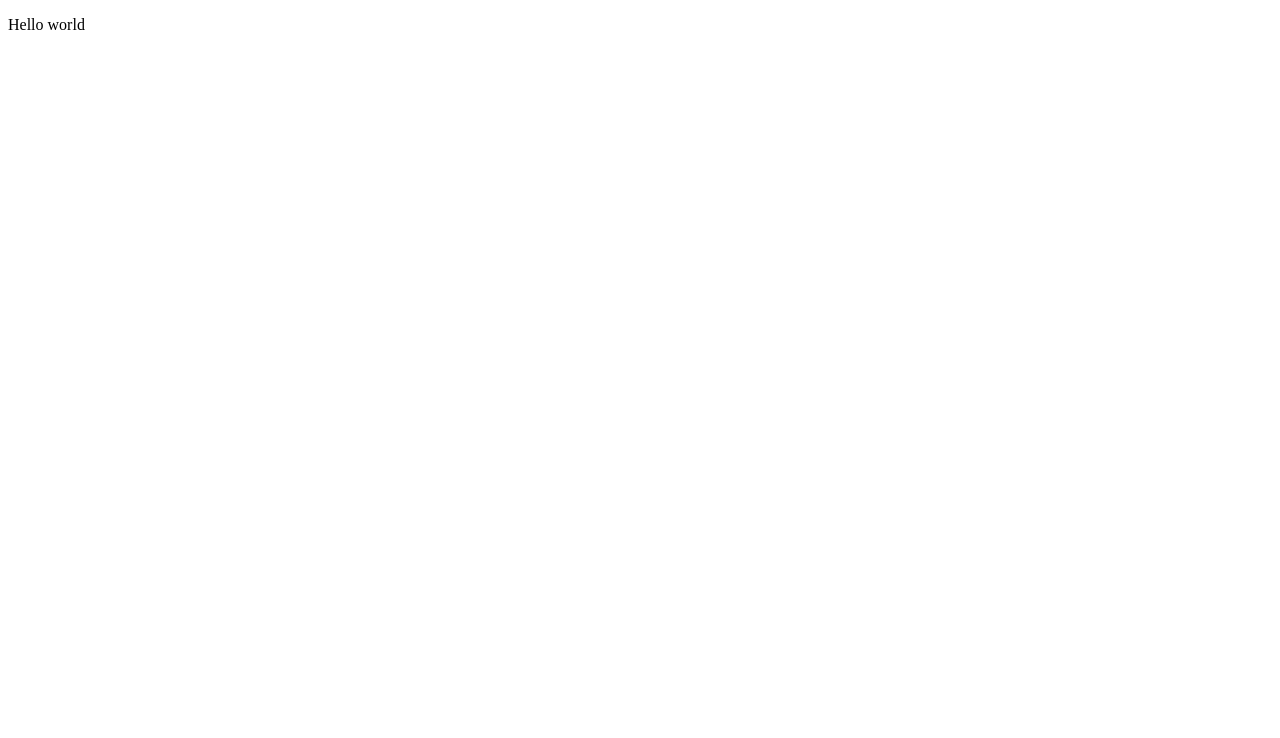
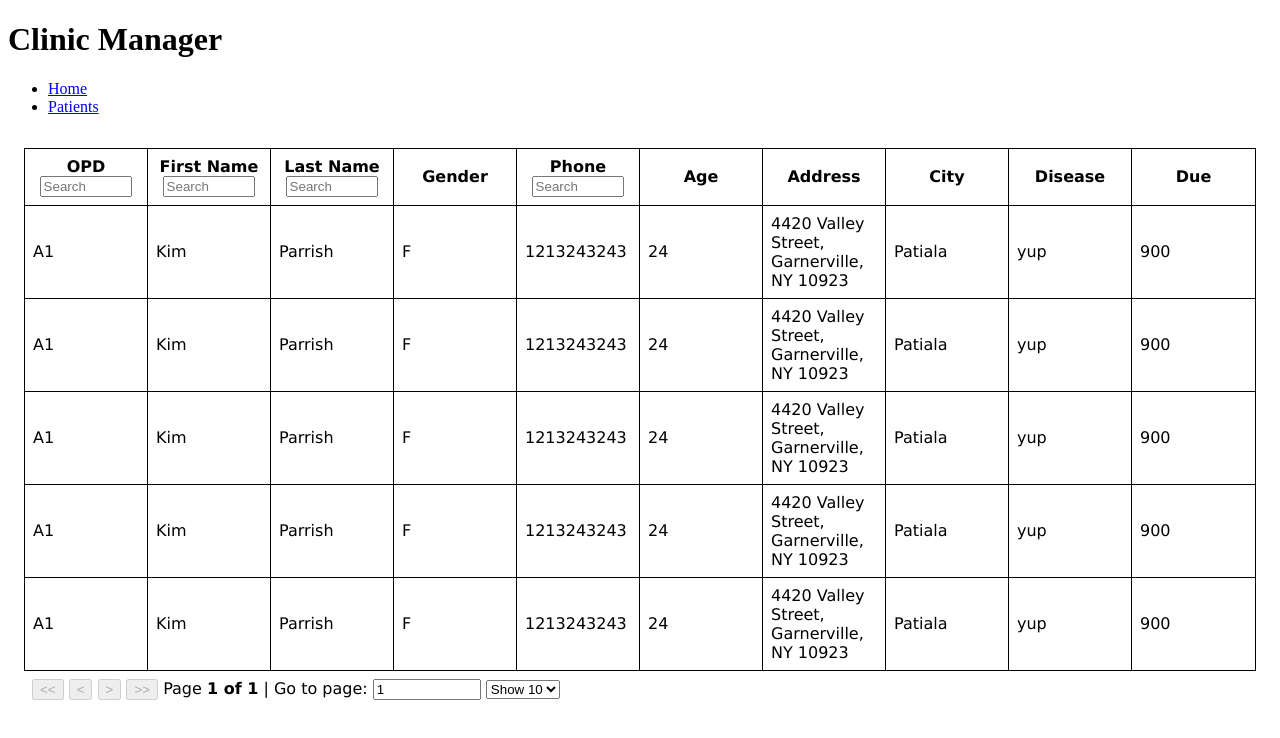
Before and after one commit to singmnj/clinic-manager-app-frontend, a React (Create React App) app: page /patients in a window 1280 px wide. Shown: the top 738 px of the page. Built offline with nearby package versions, Linux system fonts and the light colour scheme.

Commit message:
initial routing and table configs

```diff
--- a/package.json
+++ b/package.json
@@ -8,7 +8,10 @@
     "@testing-library/user-event": "^13.5.0",
     "react": "^17.0.2",
     "react-dom": "^17.0.2",
+    "react-router-dom": "^6.2.1",
     "react-scripts": "5.0.0",
+    "react-table": "^7.7.0",
+    "styled-components": "^5.3.3",
     "web-vitals": "^2.1.3"
   },
   "scripts": {
--- a/src/App.js
+++ b/src/App.js
@@ -1,8 +1,25 @@
 import React from 'react';
+import { Route, NavLink, Routes, BrowserRouter } from "react-router-dom";
+import TablePage from './components/TablePage';
+import DashboardPage from './components/DashboardPage';
 
 const App = () => (
   <div>
-    <p>Hello world</p>
+    <BrowserRouter>
+      <div>
+        <h1>Clinic Manager</h1>
+        <ul className="header">
+          <li><NavLink to="/">Home</NavLink></li>
+          <li><NavLink to="/patients">Patients</NavLink></li>
+        </ul>
+        <div className="content">
+          <Routes>
+            <Route path="/" element={<DashboardPage />}/>
+            <Route path="/patients" element={<TablePage />}/>
+          </Routes>
+        </div>
+      </div>
+    </BrowserRouter>
   </div>
 );
 
--- /dev/null
+++ b/src/components/DashboardPage.js
@@ -0,0 +1,11 @@
+import React from 'react';
+
+const DashboardPage = () => {
+    return(
+        <div>
+            <h1>DashboardPage</h1>
+        </div>
+    );
+};
+
+export default DashboardPage;
--- /dev/null
+++ b/src/components/Table.js
@@ -0,0 +1,121 @@
+import React from 'react';
+import { useTable, useSortBy, useFilters, usePagination } from 'react-table';
+
+const Table = ({ columns, data }) => {
+
+    const defaultColumn = React.useMemo(
+        () => ({
+            Filter: TextFilter,
+        }),
+        []
+    )
+
+    function TextFilter({ column: { filterValue, preFilteredRows, setFilter }, }) {
+        return (
+          <input
+                value={filterValue || ''}
+                onChange={e => {
+                    setFilter(e.target.value || undefined)
+                }}
+                placeholder={`Search`}
+          />
+        );
+    }
+
+    const {
+        getTableProps,
+        getTableBodyProps,
+        headerGroups,
+        prepareRow,
+        page,
+        pageOptions,
+        state: { pageIndex, pageSize },
+        canPreviousPage,
+        canNextPage,
+        pageCount,
+        gotoPage,
+        nextPage,
+        previousPage,
+        setPageSize,
+       } = useTable({ columns, data, defaultColumn, initialState: { pageSize: 10 }, }, useFilters, useSortBy, usePagination);
+
+    return (
+        <div>
+            <table {...getTableProps()}>
+                <thead>
+                {headerGroups.map(headerGroup => (
+                    <tr {...headerGroup.getHeaderGroupProps()}>
+                    {headerGroup.headers.map(column => (
+                        <th {...column.getHeaderProps(column.getSortByToggleProps())}>
+                            {column.render('Header')}
+                            <span>
+                                {column.isSorted ? (column.isSortedDesc ? ' 🔽' : ' 🔼') : ''}
+                            </span>
+                            <div>{column.canFilter ? column.render('Filter') : null}</div>
+                        </th>
+                    ))}
+                    </tr>
+                ))}
+                </thead>
+                <tbody {...getTableBodyProps()}>
+                {page.map(row => {
+                    prepareRow(row)
+                    return (
+                    <tr {...row.getRowProps()}>
+                        {row.cells.map(cell => {
+                            return <td {...cell.getCellProps()}>{cell.render('Cell')}</td>
+                        })}
+                    </tr>
+                    )
+                })}
+                </tbody>
+            </table>
+            <div className="pagination">
+                <button onClick={() => gotoPage(0)} disabled={!canPreviousPage}>
+                {'<<'}
+                </button>{' '}
+                <button onClick={() => previousPage()} disabled={!canPreviousPage}>
+                {'<'}
+                </button>{' '}
+                <button onClick={() => nextPage()} disabled={!canNextPage}>
+                {'>'}
+                </button>{' '}
+                <button onClick={() => gotoPage(pageCount - 1)} disabled={!canNextPage}>
+                {'>>'}
+                </button>{' '}
+                <span>
+                Page{' '}
+                <strong>
+                    {pageIndex + 1} of {pageOptions.length}
+                </strong>{' '}
+                </span>
+                <span>
+                | Go to page:{' '}
+                <input
+                    type="number"
+                    defaultValue={pageIndex + 1}
+                    onChange={e => {
+                        const page = e.target.value ? Number(e.target.value) - 1 : 0
+                        gotoPage(page)
+                    }}
+                    style={{ width: '100px' }}
+                />
+                </span>{' '}
+                <select
+                value={pageSize}
+                onChange={e => {
+                    setPageSize(Number(e.target.value))
+                }}
+                >
+                    {[10, 20, 30, 40, 50].map(pageSize => (
+                        <option key={pageSize} value={pageSize}>
+                            Show {pageSize}
+                        </option>
+                    ))}
+                </select>
+        </div>
+      </div>
+    );
+};
+
+export default Table;
--- /dev/null
+++ b/src/components/TablePage.js
@@ -0,0 +1,166 @@
+import React from 'react';
+import styled from 'styled-components';
+import Table from './Table';
+
+const Styles = styled.div`
+  padding: 1rem;
+
+  input {
+      width: 80%;
+  }
+
+  table {
+    table-layout: fixed;
+    width: 100%;
+    border-spacing: 0;
+    border: 1px solid black;
+    font-family: Verdana;
+
+    tr {
+      :last-child {
+        td {
+          border-bottom: 0;
+        }
+      }
+    }
+
+    th,
+    td {
+      margin: 0;
+      padding: 0.5rem;
+      border-bottom: 1px solid black;
+      border-right: 1px solid black;
+
+      :last-child {
+        border-right: 0;
+      }
+    }
+  }
+
+  .pagination {
+    padding: 0.5rem;
+    font-family: Verdana;
+  }
+`
+
+const TablePage = () => {
+
+    const data = React.useMemo(() => [
+        {
+            opd: 'A1',
+            firstName: 'Kim',
+            lastName: 'Parrish',
+            address: '4420 Valley Street, Garnerville, NY 10923',
+            gender: 'F',
+            phone: '1213243243',
+            age: 24,
+            city: 'Patiala',
+            notes: 'yup',
+            due: 900
+        },
+        {
+            opd: 'A1',
+            firstName: 'Kim',
+            lastName: 'Parrish',
+            address: '4420 Valley Street, Garnerville, NY 10923',
+            gender: 'F',
+            phone: '1213243243',
+            age: 24,
+            city: 'Patiala',
+            notes: 'yup',
+            due: 900
+        },{
+            opd: 'A1',
+            firstName: 'Kim',
+            lastName: 'Parrish',
+            address: '4420 Valley Street, Garnerville, NY 10923',
+            gender: 'F',
+            phone: '1213243243',
+            age: 24,
+            city: 'Patiala',
+            notes: 'yup',
+            due: 900
+        },{
+            opd: 'A1',
+            firstName: 'Kim',
+            lastName: 'Parrish',
+            address: '4420 Valley Street, Garnerville, NY 10923',
+            gender: 'F',
+            phone: '1213243243',
+            age: 24,
+            city: 'Patiala',
+            notes: 'yup',
+            due: 900
+        },{
+            opd: 'A1',
+            firstName: 'Kim',
+            lastName: 'Parrish',
+            address: '4420 Valley Street, Garnerville, NY 10923',
+            gender: 'F',
+            phone: '1213243243',
+            age: 24,
+            city: 'Patiala',
+            notes: 'yup',
+            due: 900
+        },
+    ], []
+    );
+
+    const columns = React.useMemo(() => [
+        {
+            Header: 'OPD',
+            accessor: 'opd'
+        },
+        {
+            Header: 'First Name',
+            accessor: 'firstName'
+        },
+        {
+            Header: 'Last Name',
+            accessor: 'lastName'
+        },
+        {
+            Header: 'Gender',
+            accessor: 'gender',
+            disableFilters: true
+        },
+        {
+            Header: 'Phone',
+            accessor: 'phone'
+        },
+        {
+            Header: 'Age',
+            accessor: 'age',
+            disableFilters: true
+        },
+        {
+            Header: 'Address',
+            accessor: 'address',
+            disableFilters: true
+        },
+        {
+            Header: 'City',
+            accessor: 'city',
+            disableFilters: true
+        },
+        {
+            Header: 'Disease',
+            accessor: 'notes',
+            disableFilters: true
+        },
+        {
+            Header: 'Due',
+            accessor: 'due',
+            disableFilters: true
+        }
+        ], []
+    );
+
+    return(
+        <Styles>
+            <Table columns={columns} data={data} />
+        </Styles>
+    );
+};
+
+export default TablePage;
```
Also changed, not shown: public/manifest.json (added), 2 other files (tests, documents, lock files or other folders).
